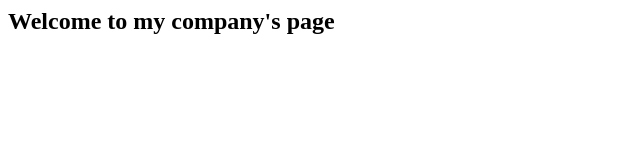
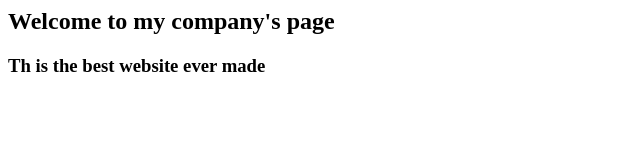
Before and after one commit to JSM-TECHNOLOGY/FirstTestRepo, a plain HTML site: page index.html in a window 1280 px wide. Shown: the whole page, without its empty margins (0-640 px from the left). Drawn offline with Linux system fonts and the light colour scheme.

Commit message:
Update index.html

```diff
--- a/index.html
+++ b/index.html
@@ -1,3 +1,4 @@
 <html>
   <h2>Welcome to my company's page</h2>
+  <h3>Th is the best website ever made</h3>
  </html>
```
